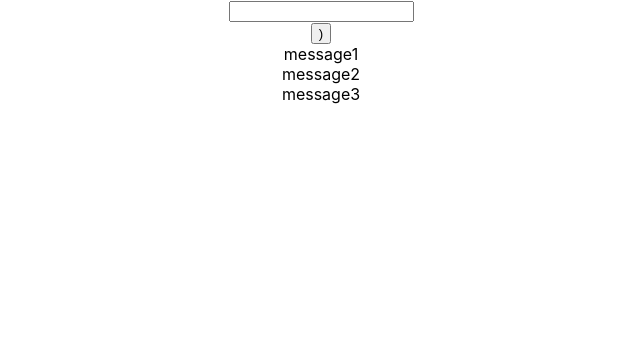
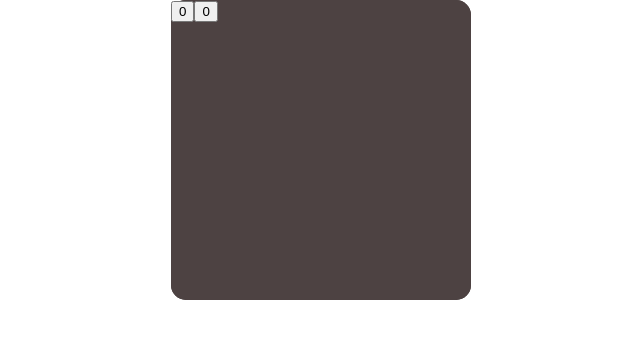
Before and after one commit to IvanBliudnik/microtasks, a React (Create React App) app: page / in a window 1280 px wide. Shown: the top 338 px of the page, without its empty margins (319-959 px from the left). Built offline with nearby package versions, Linux system fonts and the light colour scheme.

Commit message:
maintask1week

```diff
--- a/src/App.css
+++ b/src/App.css
@@ -1,5 +1,26 @@
-.App {
-  text-align: center;
+.taskWrapper {
+  width: 300px;
+  height: 300px;
+  margin: 0 auto;
+  border-radius: 15px;
+  background-color: #4d4242;
+}
+.countWrapper {
+  width: 50%;
+  background-color: #7a9eab;
+  margin: 0 auto;
+  display: flex;
+  justify-content: center;
+  border-radius: 25px;
+}
+.buttonWrapper {
+  background-color: #7a9eab;
+  margin: 0 auto;
+  display: inline;
+  align-items: center;
+  justify-content: center;
+  gap: 15px;
+  border-radius: 20px;
 }
 
 .App-logo {
--- a/src/App.tsx
+++ b/src/App.tsx
@@ -1,9 +1,10 @@
-import React, {useState} from 'react';
+import React from 'react';
 import './App.css';
-import {NewComponentTaskFull} from "./NewComponentTaskFull";
-import {FullInput} from "./components/FullInput";
-import {Input} from "./components/Input";
-import {Button} from "./components/Button";
+// import {NewComponentTaskFull} from "./NewComponentTaskFull";
+// import {FullInput} from "./components/FullInput";
+// import {Input} from "./components/Input";
+// import {Button} from "./components/Button";
+import  {Counter} from "./components/Counter";
 // import {TopCar} from "./topCarsArr";
 // import {Button} from "./Button";
 
@@ -71,33 +72,34 @@ export const App = () => {
     // Если filter не равно 'All', вернуть массив, содержащий только те элементы, у которых значение banknots совпадает с filter.
     // 5
 
-    let [message, setMessage] = useState([
-        {message: "message1"},
-        {message: "message2"},
-        {message: "message3"},
-    ])
-    let [title, setTitle] = useState("")
-
-    const AddMessage = (title:string) => {
-        let NewMessage = {message: title};
-        setMessage([NewMessage, ...message])
-    }
-
-    const callBackButtonHandler = () => {
-        AddMessage(title);
-        setTitle("")// оставить пустой input
-    }
-
+//     let [message, setMessage] = useState([
+//         {message: "message1"},
+//         {message: "message2"},
+//         {message: "message3"},
+//     ])
+//     let [title, setTitle] = useState("")
+//
+//     const AddMessage = (title:string) => {
+//         let NewMessage = {message: title};
+//         setMessage([NewMessage, ...message])
+//     }
+//
+//     const callBackButtonHandler = () => {
+//         AddMessage(title);
+//         setTitle("")// оставить пустой input
+//     }
+//
     return (
-        <div className="App">
-            <Input title={title} setTitle={setTitle}/>
-            <Button name={")"} callback={callBackButtonHandler}/>
-            {/*<FullInput addNewMessage={AddMessage}/>*/}
-            {message.map((el, index) => {
-                return (
-                    <div key={index}>{el.message}</div>
-                )
-            })}
+        <div className="taskWrapper">
+            <Counter/>
+            {/*<Input title={title} setTitle={setTitle}/>*/}
+            {/*<Button name={")"} callback={callBackButtonHandler}/>*/}
+            {/*/!*<FullInput addNewMessage={AddMessage}/>*!/*/}
+            {/*{message.map((el, index) => {*/}
+            {/*    return (*/}
+            {/*        <div key={index}>{el.message}</div>*/}
+            {/*    )*/}
+            {/*})}*/}
         </div>
             // </div>
     );
--- /dev/null
+++ b/src/components/Counter.tsx
@@ -0,0 +1,15 @@
+import React from 'react';
+import {CounterBtn} from "./CounterBtn";
+
+export type CounterPropsType = {
+
+}
+
+export const Counter = () => {
+    let [count, setCount] = React.useState(0);
+    return (
+        <div className={"taskWrapper"}>
+            <CounterBtn result={count} onClick={setCount}/>
+        </div>
+    );
+};
--- /dev/null
+++ b/src/components/CounterBtn.tsx
@@ -0,0 +1,27 @@
+import React from 'react';
+
+type ButtonPropsType = {
+    result: number
+    onClick?: () => void,
+    disabled?: boolean,
+    classes?: string
+}
+
+export const CounterBtn = ({result, onClick, disabled, classes}:ButtonPropsType) => {
+
+    const onCLickUp = () => {
+        if(result >= 5) {
+            {setCo}
+        }
+        setCount(count + 1);
+    }
+    const onCLickHandlerStart = () => {
+        setCount(0);
+    }
+    return (
+        <>
+            <button className={classes} onClick={onCLickUp} disabled={disabled}>{result}</button>
+            <button className={classes} onClick={onCLickHandlerStart} disabled={disabled}>{result}</button>
+        </>
+    )
+}
```
Also changed, not shown: src/NewComponentTaskFull.tsx (+23 -23 lines).
